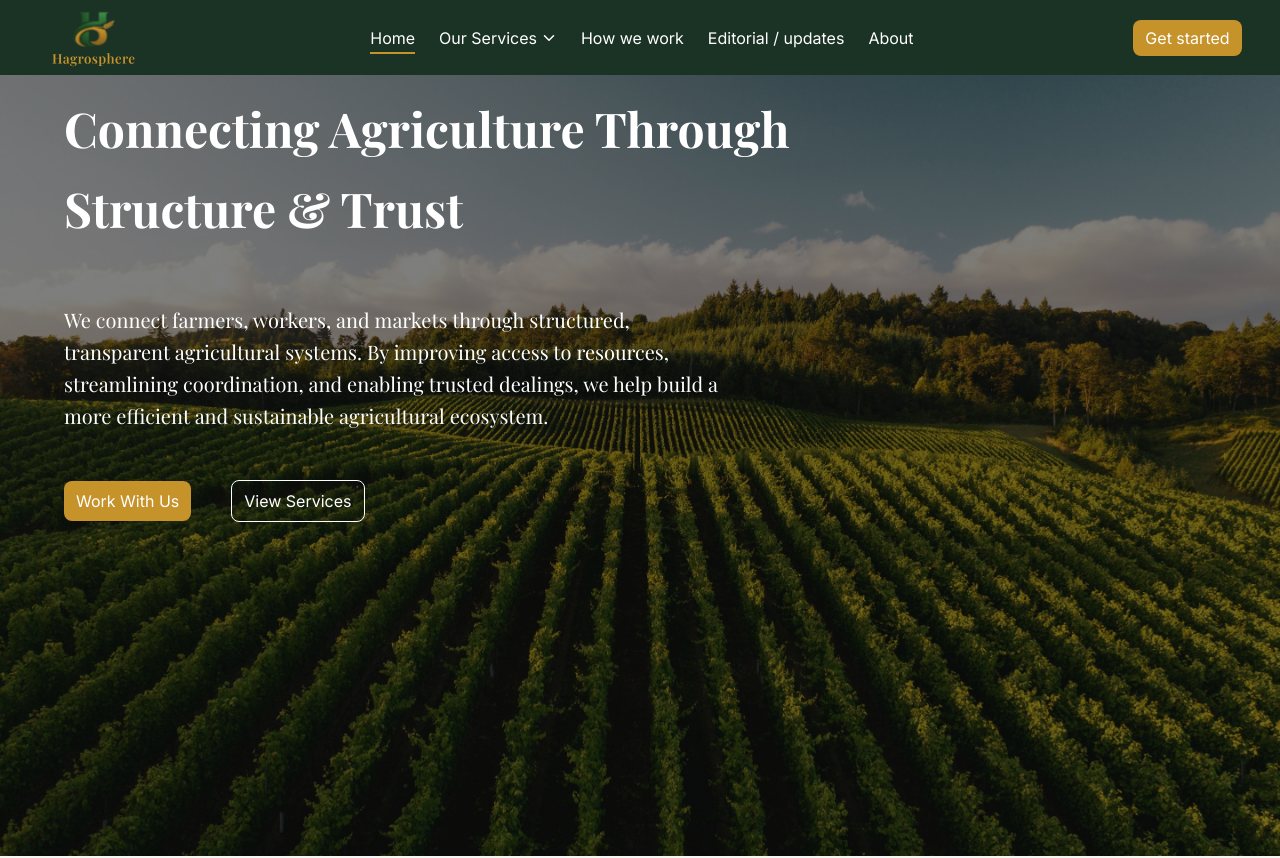
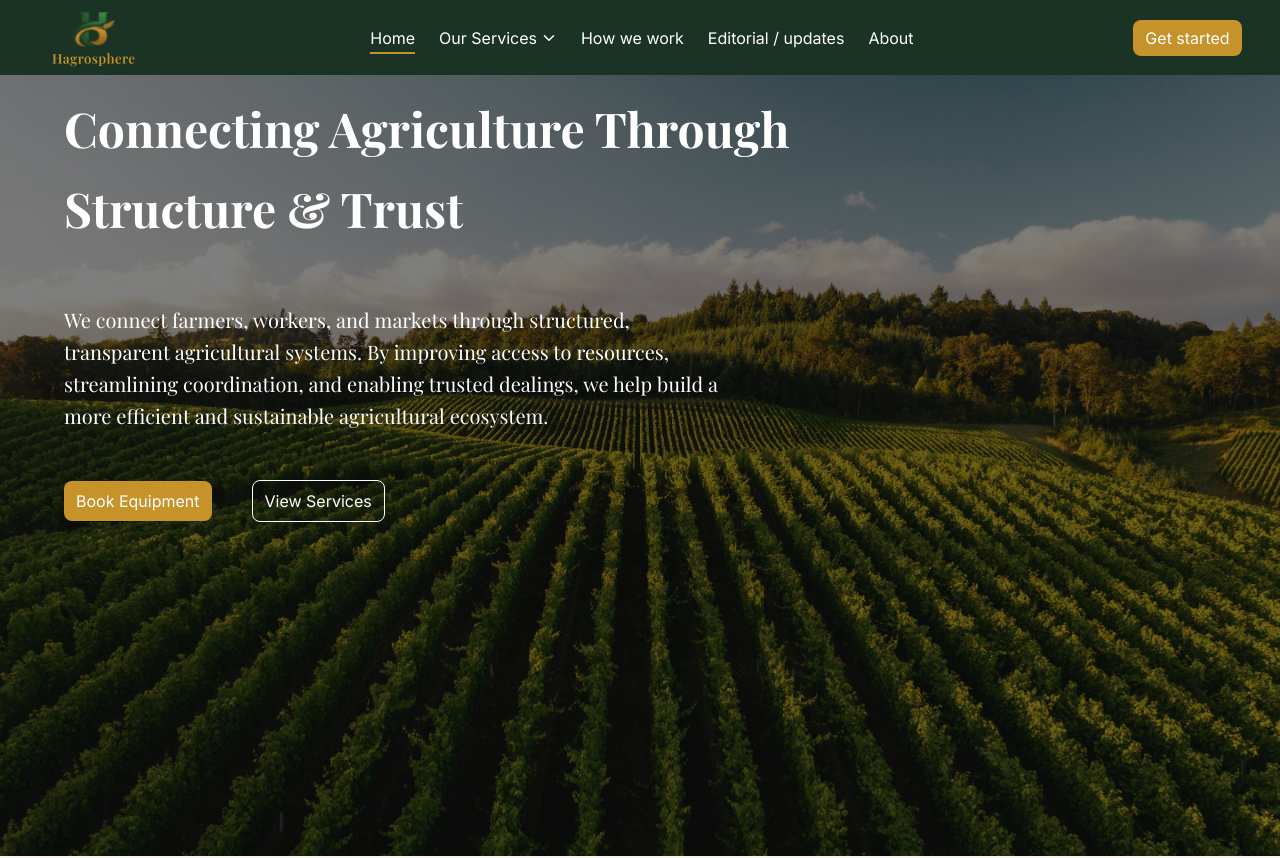
Before and after one commit to Hagrosphere/hagrosphere, a React (Vite) app: page / in a window 1280 px wide. Shown: the top 858 px of the page. Built offline with nearby package versions, Linux system fonts and the light colour scheme; a web font is replaced by a local one.

Commit message:
Adjust made

```diff
--- a/src/components/Navbar.jsx
+++ b/src/components/Navbar.jsx
@@ -113,7 +113,7 @@ const Navbar = () => {
         <div className="hidden md:block">
           <button
             className="bg-bg-btn hover:bg-[#AD7E1F]  text-white font-inter px-3 py-1.5 cursor-pointer  rounded-lg"
-            onClick={() => navigate("/services")}
+            onClick={() => navigate("/contact-us")}
           >
             Get started
           </button>
--- a/src/pages/Home.jsx
+++ b/src/pages/Home.jsx
@@ -37,9 +37,9 @@ const Home = () => {
           <div className="flex items-center mt-12 gap-x-7 md:gap-x-10 font-inter">
             <button
               className="px-3 py-2 text-sm text-white rounded-lg cursor-pointer bg-bg-btn md:text-base"
-              onClick={() => navigate("/contact-us")}
+              onClick={() => navigate("/equipment-listing")}
             >
-              Work With Us
+              Book Equipment
             </button>
             <button
               className="px-3 py-2 text-sm border border-white rounded-lg md:text-base"
```
